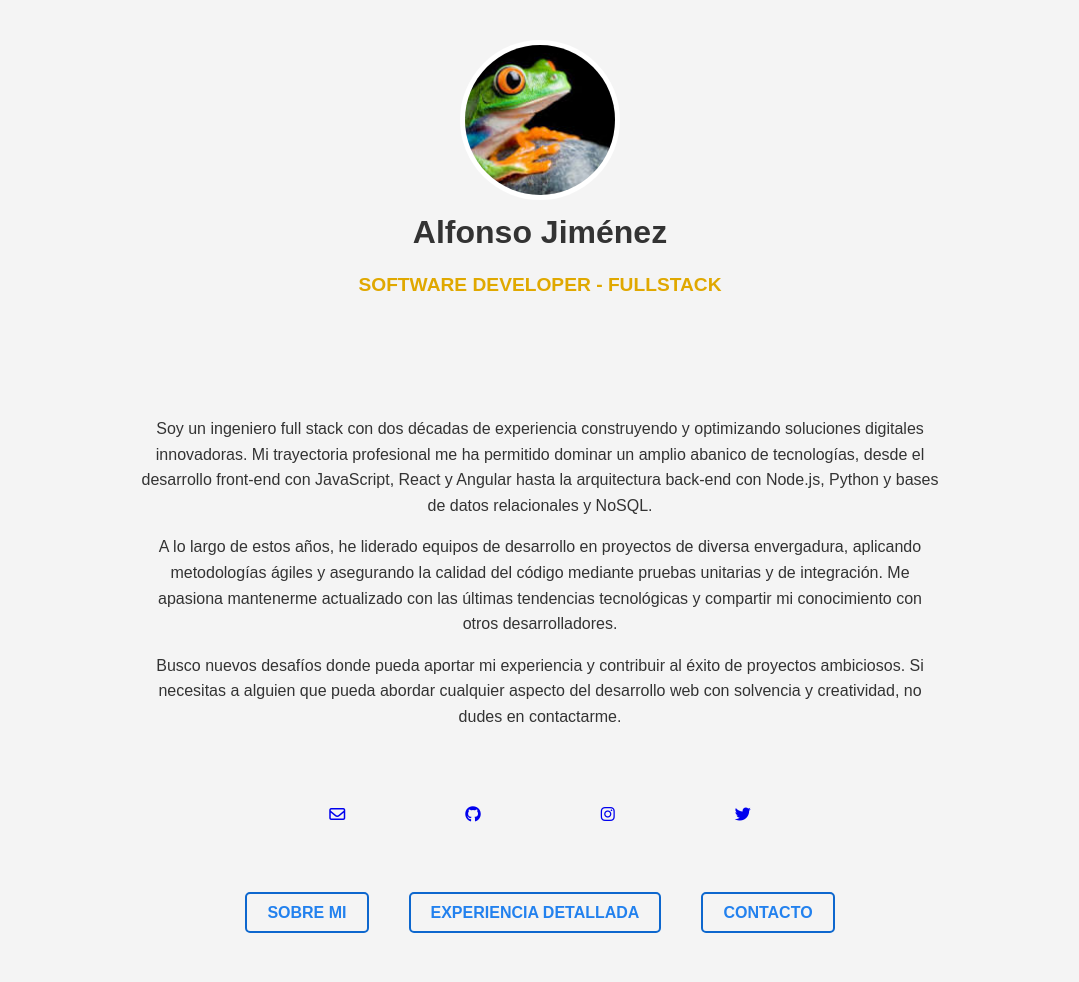
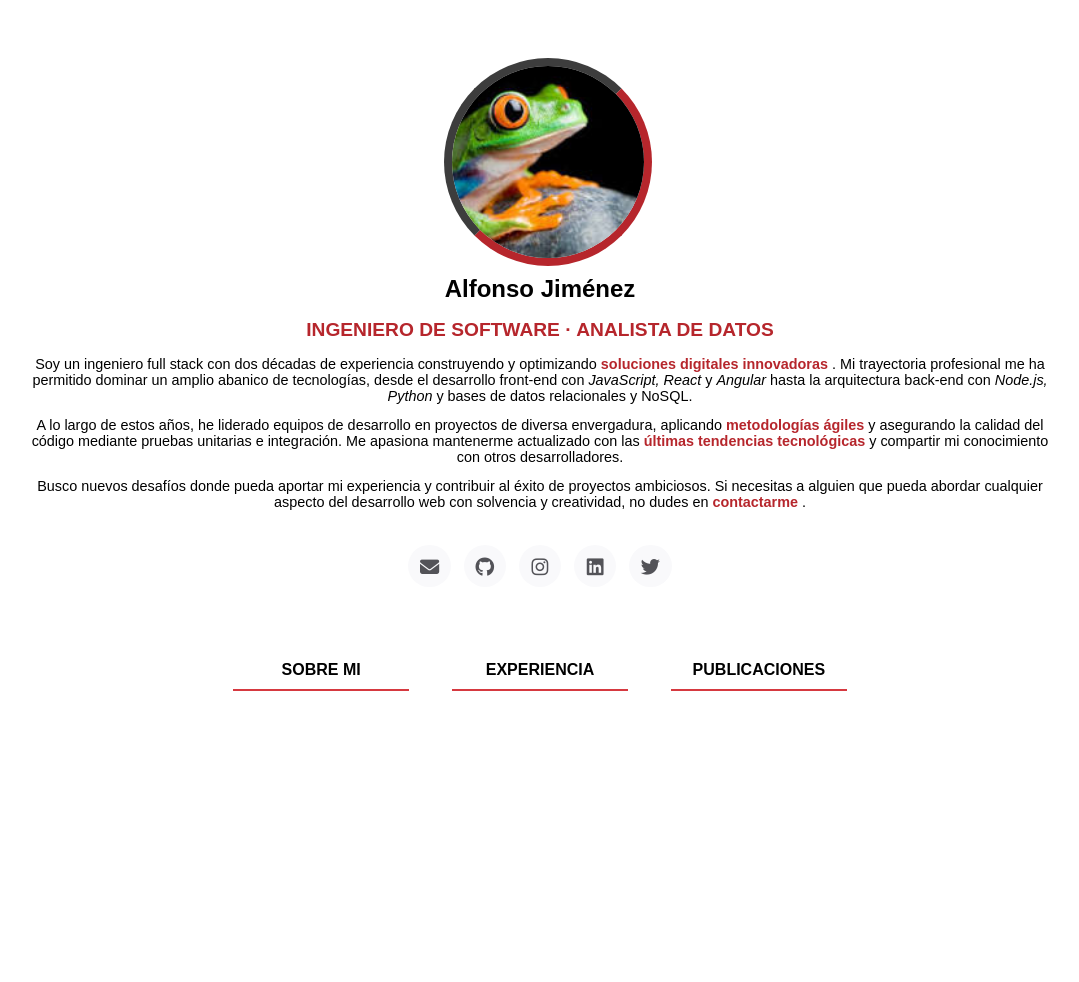
Before and after one commit to Alf-Carlemany/semana1, a plain HTML site: page index.html in a window 1280 px wide. Shown: the whole page, without its empty margins (100-1179 px from the left). After the commit the page ends 800 px from the top, so only its background shows below. Drawn offline with Linux system fonts and the light colour scheme.

Commit message:
Prueba lunes

```diff
--- /dev/null
+++ b/assets/css/style.css
@@ -0,0 +1,214 @@
+/* Estilos generales */
+* {
+  margin: 0;
+  padding: 0;
+}
+
+html, body {
+  font-family: sans-serif;
+  font-size: 1rem;
+  height: 100%;
+  display: flex;
+  flex-direction: column;
+}
+
+.wrap, .footer {
+  width: 92%;
+  margin: 3em auto 0;
+}
+
+.wrap {
+  flex: 1 0 auto;
+}
+
+@media only screen and (min-width: 1024px) {
+  .wrap {
+    width: 1024px;
+  }
+}
+
+a {
+  color: #b6262c;
+  text-decoration: none;
+  transition: color 0.5s;
+}
+
+a:visited, a:hover, a:active {
+  text-decoration: none;
+}
+
+::selection, ::-moz-selection {
+  background-color: #b6262c;
+  color: white;
+}
+
+
+/* Estilos de la sección del perfil */
+.seccion-perfil {
+  text-align: center;
+}
+
+.seccion-perfil .imagen-perfil {
+  position: relative;
+  max-width: 10rem;
+  margin: 0.6em auto;
+}
+
+.seccion-perfil .imagen-perfil .loader {
+  width: 10rem;
+  height: 10rem;
+  border: 0.5em solid #3d3d3d;
+  border-right-color: #b6262c;
+  border-bottom-color: #b6262c;
+  border-radius: 50%;
+  transition: transform 0.8s ease-in-out;
+}
+
+.seccion-perfil .imagen-perfil:hover .loader {
+  transform: rotate(180deg);
+}
+
+.seccion-perfil .imagen-perfil .foto-perfil {
+  position: absolute;
+  width: 100%;
+  top: 0.5em;
+  bottom: 0.5em;
+  left: 0.5em;
+  right: 0;
+  background-position: center;
+  background-size: cover;
+  border-radius: 50%;
+}
+
+.seccion-perfil .nombre-completo {
+  font-weight: 100;
+  font-size: 2rem;
+  margin: 0.8em auto;
+}
+
+.seccion-perfil .titulo-profesional {
+  font-size: 1rem;
+  text-transform: uppercase;
+  color: #b6262c;
+  margin: 0.8em auto;
+}
+
+.seccion-perfil .descripcion-personal {
+  font-size: 0.9rem;
+}
+
+.seccion-perfil .descripcion-personal p {
+  margin-top: 0.9em;
+}
+
+.seccion-perfil .descripcion-personal a:hover {
+  color: initial;
+}
+
+@media only screen and (min-width: 720px) {
+  .seccion-perfil .imagen-perfil {
+    max-width: 11rem;
+  }
+  .seccion-perfil .imagen-perfil .loader {
+    width: 11rem;
+    height: 11rem;
+  }
+  .seccion-perfil .nombre-completo {
+    font-size: 2.4rem;
+  }
+  .seccion-perfil .titulo-profesional {
+    font-size: 1.1rem;
+  }
+}
+
+@media only screen and (min-width: 1024px) {
+  .seccion-perfil .imagen-perfil {
+    max-width: 12rem;
+  }
+  .seccion-perfil .imagen-perfil .loader {
+    width: 12rem;
+    height: 12rem;
+  }
+  .seccion-perfil .nombre-completo {
+    font-size: 2.5rem;
+  }
+  .seccion-perfil .titulo-profesional {
+    font-size: 1.2rem;
+  }
+}
+
+/* Estilos de los enlaces de contacto */
+.enlaces-contacto {
+  margin: 2.2rem auto;
+  text-align: center;
+  font-size: 1.2rem;
+}
+
+.enlaces-contacto .enlace-contacto {
+  display: inline-flex; /* Usar flexbox para centrar contenido (no he podido sin flexbox) */
+  align-items: center; /* Centrar verticalmente */
+  justify-content: center; /* Centrar horizontalmente */
+  width: 2.2em;
+  height: 2.2em;
+  margin: 0 0.2em;
+  background: #f9f9fb;
+  border-radius: 50%; /* Mantener el borde redondeado */
+  color: #535358;
+  text-align: center;
+  transition: all 0.3s ease-in-out; /* Añadir transición para el hover */
+}
+
+.enlaces-contacto .enlace-contacto:hover {
+  transform: scale(1.2);
+  background: #b6262c;
+  color: #fff;
+  box-shadow: 0 0 1px 7px rgba(182, 38, 44, 0.15);
+}
+
+
+/* Estilos de los botones de acción */
+.botones-accion {
+  margin: 3em auto;
+  text-align: center;
+  font-size: 1rem;
+}
+
+.botones-accion .boton-accion {
+  position: relative;
+  display: inline-block;
+  margin: 1.2em 1.2em;
+  width: 11em;
+  height: 2em;
+  line-height: 2em;
+  text-transform: uppercase;
+  color: #000;
+  cursor: pointer;
+  background: none;
+  border: none;
+  padding: 0;
+  font: inherit;
+  font-weight: 700;
+  outline: inherit;
+}
+
+.botones-accion .boton-accion:after {
+  content: "";
+  transition: 0.5s all ease;
+  -webkit-backface-visibility: hidden;
+  backface-visibility: hidden;
+  position: absolute;
+  width: 100%;
+  height: 2px;
+  left: 50%;
+  bottom: -0.3em;
+  background: #d63940;
+  transform: translateX(-50%);
+}
+
+.botones-accion .boton-accion:hover:after {
+  width: 0;
+}
+
+.botones-accion .boton-accion:hover {
+  color: #666;
+}
--- a/index.html
+++ b/index.html
@@ -1,45 +1,104 @@
-<!DOCTYPE html>
-<html lang="es">
-<head>
-    <meta charset="UTF-8">
-    <meta name="viewport" content="width=device-width, initial-scale=1.0">
-    <title>Alfonso Jiménez</title>
-    <link rel="stylesheet" href="style.css">
-    <link rel="stylesheet" href="https://cdnjs.cloudflare.com/ajax/libs/font-awesome/6.4.2/css/all.min.css">
-</head>
-<body>
-    <header>
-        <div class="container">
-            <img src="img/rana.jpg" alt="Foto perfil" class="profile-image">
-            <h1>Alfonso <span class="negrita">Jiménez</span></h1>
-            <p class="subtitle">SOFTWARE DEVELOPER - FULLSTACK</p>
-        </div>
-    </header>
-
-    <main>
-        <div class="container">
-            <p>Soy un ingeniero full stack con dos décadas de experiencia construyendo y optimizando soluciones digitales innovadoras. Mi trayectoria profesional me ha permitido dominar un amplio abanico de tecnologías, desde el desarrollo front-end con JavaScript, React y Angular hasta la arquitectura back-end con Node.js, Python y bases de datos relacionales y NoSQL.</p>
-            <p>A lo largo de estos años, he liderado equipos de desarrollo en proyectos de diversa envergadura, aplicando metodologías ágiles y asegurando la calidad del código mediante pruebas unitarias y de integración. Me apasiona mantenerme actualizado con las últimas tendencias tecnológicas y compartir mi conocimiento con otros desarrolladores.</p>
-            <p>Busco nuevos desafíos donde pueda aportar mi experiencia y contribuir al éxito de proyectos ambiciosos. Si necesitas a alguien que pueda abordar cualquier aspecto del desarrollo web con solvencia y creatividad, no dudes en contactarme.</p>
+<html>
+  <head>
+    <meta name="viewport" content="width=device-width,initial-scale=1" />
+    <meta charset="utf-8" />
+        <title>Alfonso Jiménez - Ingeniero de Software / Analista de Datos</title>
+        <link rel="stylesheet" href="https://cdnjs.cloudflare.com/ajax/libs/font-awesome/6.4.2/css/all.min.css">
+        <link rel="stylesheet" href="assets/css/style.css">
+  </head>
+  <body>
+    <div class="wrap">
+      <!-- Sección del perfil -->
+      <section class="seccion-perfil">
+        <div class="imagen-perfil">
+            <a href="#" aria-label="Foto de perfil de Alfonso Jiménez">
+            <div class="loader"></div>
+            <div class="foto-perfil" style="background-image: url('assets/img/frog.jpg');"></div>
+          </a>
         </div>
 
+        <h1 class="nomre-completo">Alfonso <b>Jiménez</b></h1>
+        <h2 class="titulo-profesional">Ingeniero de Software · Analista de Datos</h2>
 
-    <footer>
-        <div class="container">
-            <ul class="social-media">
-                <li><a href="#"><i class="fa-regular fa-envelope"></i></a></li>
-                <li><a href="#"><i class="fa-brands fa-github"></i></a></li>
-                <li><a href="#"><i class="fa-brands fa-instagram"></i></a></li>
-                <li><a href="#"><i class="fa-brands fa-twitter"></i></a></li>
-            </ul>
+        <span class="descripcion-personal">
+            <p>
+                Soy un ingeniero full stack con dos décadas de experiencia construyendo y optimizando
+                <a target="_blank" href="https://innovacionesdigitales.com">
+                    <strong>soluciones digitales innovadoras</strong>
+                </a>.
+                Mi trayectoria profesional me ha permitido dominar un amplio abanico de tecnologías, desde el desarrollo front-end con
+                <i>JavaScript, React</i> y <i>Angular</i> hasta la arquitectura back-end con
+                <i>Node.js, Python</i> y bases de datos relacionales y NoSQL.
+            </p>
+            <p>
+                A lo largo de estos años, he liderado equipos de desarrollo en proyectos de diversa envergadura, aplicando
+                <a target="_blank" href="https://www.metodologiasagiles.com">
+                    <strong>metodologías ágiles</strong>
+                </a> y asegurando la calidad del código mediante pruebas unitarias e integración.
+                Me apasiona mantenerme actualizado con las
+                <a target="_blank" href="https://ultimastendenciastecnologicas.com">
+                    <strong>últimas tendencias tecnológicas</strong>
+                </a> y compartir mi conocimiento con otros desarrolladores.
+            </p>
+            <p>
+                Busco nuevos desafíos donde pueda aportar mi experiencia y contribuir al éxito de proyectos ambiciosos.
+                Si necesitas a alguien que pueda abordar cualquier aspecto del desarrollo web con solvencia y creatividad,
+                no dudes en <a target="_blank" href="https://contacto.com">
+                    <strong>contactarme</strong>
+                </a>.
+            </p>
+        </span>
 
-            <ul class="navigation">
-                <li><a href="#">SOBRE MI</a></li>
-                <li><a href="#">EXPERIENCIA DETALLADA</a></li>
-                <li><a href="#">CONTACTO </a></li>
-            </ul>
-        </div>
+      </section>
+      <!-- Sección de enlaces de contacto -->
+      <section class="enlaces-contacto">
+        <a
+          class="enlace-contacto"
+          href="mailto:ajparte.carlemany@outlook.com"
+          aria-label="Correo electrónico"
+          ><i class="fas fa-envelope" aria-hidden="true"></i
+        ></a>
+        <a
+          class="enlace-contacto"
+          href="https://github.com/ajparte"
+          target="_blank"
+          rel="noopener noreferrer"
+          aria-label="Github"
+          ><i class="fab fa-github" aria-hidden="true"></i
+        ></a>
+        <a
+          class="enlace-contacto"
+          href="https://instagram.com/ajparte"
+          target="_blank"
+          rel="noopener noreferrer"
+          aria-label="Instagram"
+          ><i class="fab fa-instagram" aria-hidden="true"></i
+        ></a>
+        <a
+          class="enlace-contacto"
+          href="https://linkedin.com/in/ajparte"
+          target="_blank"
+          rel="noopener noreferrer"
+          aria-label="LinkedIn"
+          ><i class="fab fa-linkedin" aria-hidden="true"></i
+        ></a>
+        <a
+          class="enlace-contacto"
+          href="https://twitter.com/ajparte"
+          target="_blank"
+          rel="noopener noreferrer"
+          aria-label="Twitter"
+          ><i class="fab fa-twitter" aria-hidden="true"></i
+        ></a>
+      </section>
 
-    </footer>
-</body>
+      <!-- Botones de acción -->
+      <section class="botones-accion">
+        <button class="boton-accion">Sobre mi</button>
+        <button class="boton-accion">Experiencia</button>
+        <button class="boton-accion">Publicaciones</button>
+      </section>
+
+    </div>
+  </body>
 </html>
--- a/style.css
+++ /dev/null
@@ -1,145 +0,0 @@
-body {
-    font-family: sans-serif;
-    margin: 0;
-    padding: 0;
-    background-color: #f4f4f4;
-    color: #333;
-}
-
-.negrita {
-    font-weight: bold;
-}
-
-
-.container {
-    max-width: 800px;
-    margin: 0 auto;
-    padding: 20px;
-    text-align: center;
-}
-
-header {
-    /* background-color: #333; */
-    /* color: #fff; */
-    padding: 20px 0;
-}
-
-.profile-image {
-    width: 150px;
-    height: 150px;
-    border-radius: 50%;
-    object-fit: cover;
-    border: 5px solid #fff;
-}
-
-.profile-image:hover {
-    transform: rotate(180deg) scale(1.1);
-    border-color: #e0a800;
-    transition: transform 1s ease, border-color 0.3s ease;
-  }
-
-h1 {
-    margin: 10px 0;
-}
-
-.subtitle {
-    font-size: 1.2em;
-    font-weight: bold;
-    color: #e0a800; /* Color similar al de la imagen */
-}
-
-main {
-    padding: 20px 0;
-}
-
-p {
-    line-height: 1.6;
-}
-
-footer {
-    /* background-color: #333; */
-    color: #fff;
-    padding: 20px 0;
-}
-
-.social-media {
-    list-style: none;
-    margin: 0;
-    padding: 0;
-    display: flex;
-    justify-content: center;
-    align-items: center;
-    margin-bottom: 80px;
-}
-
-.social-media li {
-    margin: 0 60px;
-}
-
-.social-media img {
-    width: 30px;
-}
-.social-media li:hover {
-    box-shadow: 0px 4px 8px rgba(0, 0, 0, 0.5);
-    transform: translateY(-5px); /* Mueve el elemento ligeramente hacia arriba */
-  }
-
-.navigation {
-    list-style: none;
-    margin: 20px 0 0;
-    padding: 0;
-    display: flex;
-    justify-content: center;
-    align-items: center;
-}
-
-.navigation li {
-    margin: 0 20px;
-}
-
-.navigation a {
-    color: #2281ee;
-    text-decoration: none;
-    font-weight: bold;
-    padding: 10px 20px;
-    border: 2px solid #0d67ce;
-    border-radius: 5px;
-    transition: all 0.3s ease;
-}
-
-.navigation a:hover {
-    background-color: #fff;
-    color: #22ee99;
-}
-
-/* Media queries para responsive design */
-@media (max-width: 768px) {
-    .container {
-        padding: 10px;
-    }
-
-    .profile-image {
-        width: 100px;
-        height: 100px;
-    }
-
-    h1 {
-        font-size: 1.8em;
-    }
-
-    .subtitle {
-        font-size: 1em;
-    }
-
-    .social-media img {
-        width: 25px;
-    }
-
-    .navigation {
-        flex-direction: column; /* Los elementos de navegación se apilan verticalmente */
-    }
-
-    .navigation li {
-        margin: 10px 0; /* Ajusta el margen entre los elementos de navegación */
-    }
-}
```
Also changed, not shown: assets/img/frog.jpg (renamed from img/rana.jpg).
